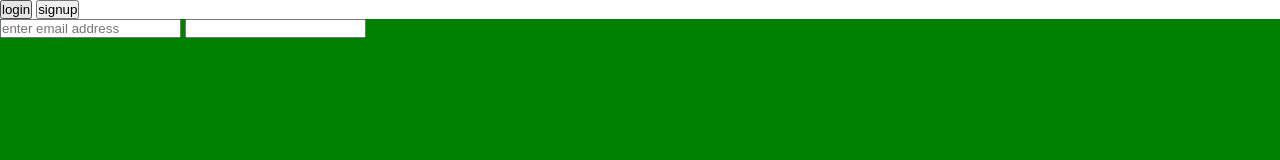
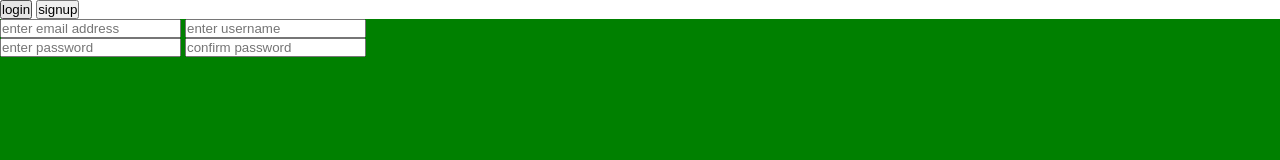
Before and after one commit to Jwatkins4/registerpage, a plain HTML site: page index.html in a window 1280 px wide. Drawn offline with Linux system fonts and the light colour scheme.

Commit message:
second commit

```diff
--- a/index.html
+++ b/index.html
@@ -15,7 +15,9 @@
     <div class="bigbox">
         <form>
             <input type=email placeholder="enter email address"/>
-            <input
+            <input type=username placeholder="enter username"/>
+            <input type=password placeholder="enter password"/>
+            <input type=password placeholder="confirm password"/>
         </form>
     </div>
 </body>
--- a/main.css
+++ b/main.css
@@ -16,5 +16,6 @@ body {
 }
 
 .bigbox {
-    width: 35
+    width: 40%;
+    height: 40%;
 }
```
